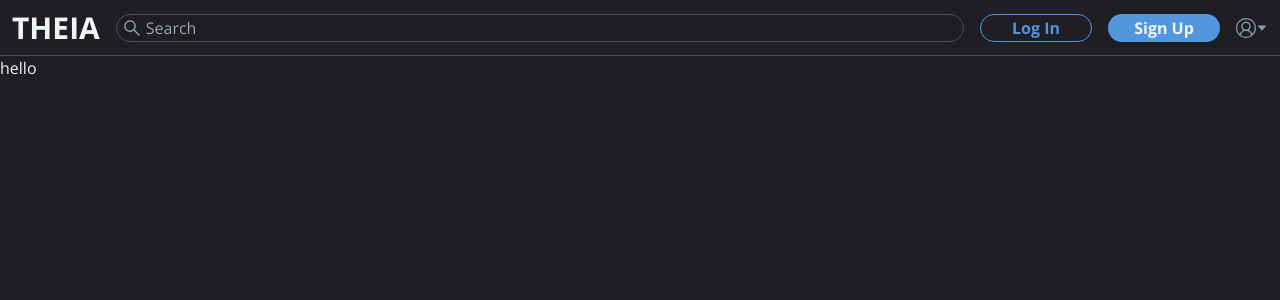
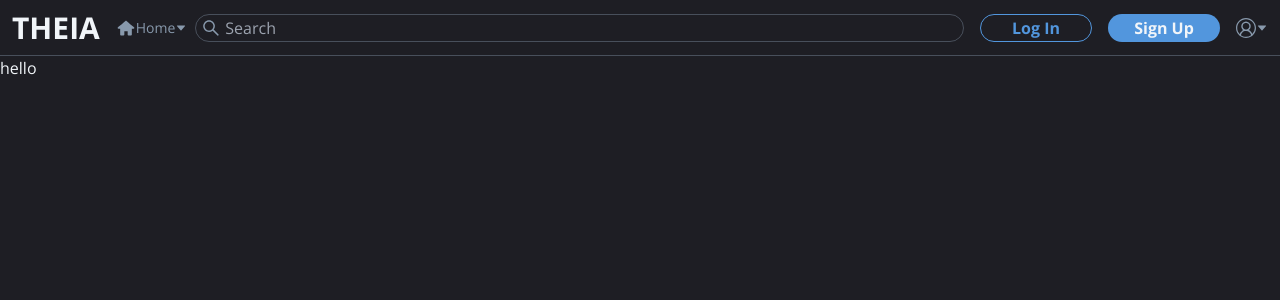
Before and after one commit to ShresthaYaju/projecttheia, a Next.js app: page / in a window 1280 px wide. Shown: the top 300 px of the page. Built offline with nearby package versions, Linux system fonts and the light colour scheme; no server answers.

Commit message:
add mobile responsive

```diff
--- /dev/null
+++ b/src/components/Navbar/Directory/Directory.tsx
@@ -0,0 +1,33 @@
+import React from "react";
+import { AiFillCaretDown } from "react-icons/ai";
+import{TiHome} from "react-icons/ti";
+
+
+
+const UserMenu: React.FC = () => {
+
+
+    return (
+        <div className="flex flex-col ml-1 pl-1  relative">
+        <button
+            id="dropdownDefaultButton"
+            data-dropdown-toggle="dropdownDirectory"
+            className="text-white  focus:outline-none font-medium rounded-lg text-sm  py-2.5 text-center inline-flex items-center "
+            onClick={() => {
+                const dropdown = document.getElementById("dropdownDirectory");
+                dropdown?.classList.toggle("hidden");
+            } }
+            type="button"
+        >
+             <div className=" group flex justify-center items-center">
+                <TiHome className="h-5 w-5 group-hover:text-[#5296dd]  text-primary"/>
+                <p className="hidden md:inline-block text-primary">Home</p>
+                <AiFillCaretDown className="h-3 w-3 group-hover:text-[#5296dd]  text-primary"/>
+                </div>
+        </button>
+
+
+    </div>
+    );
+};
+export default UserMenu;
--- a/src/components/Navbar/Navbar.tsx
+++ b/src/components/Navbar/Navbar.tsx
@@ -5,6 +5,7 @@ import SearchInput from './SearchInput';
 import RightContent from './RightContent/RightContent';
 import { auth } from '@/firebase/clientApp';
 import { useAuthState } from 'react-firebase-hooks/auth';
+import Directory from './Directory/Directory';
 
 
 const Navbar:React.FC = () => {
@@ -12,8 +13,9 @@ const Navbar:React.FC = () => {
     const [user, loading, error] = useAuthState(auth);
 
     return (
-        <div className='flex h-14 py-[6px] px-3 border-b-[1px] border-primary/40 items-center'>
+        <div className='flex h-14 py-[6px] px-3 border-b-[1px]  border-primary/40 items-center'>
             <p className='text-3xl font-bold font-sans flex-shrink-0 mr-2'>THEIA</p>
+            <Directory/>
             <SearchInput />
             <RightContent user={user}/>
 
--- a/src/components/Navbar/RightContent/Icons.tsx
+++ b/src/components/Navbar/RightContent/Icons.tsx
@@ -29,7 +29,7 @@ const Icons: React.FC = () => {
       <div className="flex mx-[1px] p-1 cursor-pointer ">
           <IoNotificationsOutline className="text-xl text-primary/80 hover:text-[#5296dd] transition-all duration-300 ease-in-out" />
         </div>
-      <div className="hidden md:flex mx-[1px] p-1 cursor-pointer ">
+      <div className=" md:flex mx-[1px] p-1 cursor-pointer ">
           <IoAddOutline className="text-2xl text-primary/80 hover:text-[#5296dd] transition-all duration-300 ease-in-out" />
         </div>
 
--- a/src/components/Navbar/RightContent/UserMenu.tsx
+++ b/src/components/Navbar/RightContent/UserMenu.tsx
@@ -3,20 +3,18 @@ import React from "react";
 import { AiFillCaretDown } from "react-icons/ai";
 import { FaUserAstronaut } from "react-icons/fa";
 import { VscAccount } from "react-icons/vsc";
-import {CgProfile} from "react-icons/cg";
-import{MdLogin} from "react-icons/md";
+import { CgProfile } from "react-icons/cg";
+import { MdLogin } from "react-icons/md";
 import { auth } from "@/firebase/clientApp";
 import { useSetRecoilState } from "recoil";
 import { authModalState } from "@/atoms/authModalAtom";
-
 
 type UserMenuProps = {
   user?: User | null;
 };
 
 const UserMenu: React.FC<UserMenuProps> = ({ user }) => {
-
-const setAuthModalState= useSetRecoilState(authModalState);
+  const setAuthModalState = useSetRecoilState(authModalState);
 
   return (
     <div className="flex flex-col ml-1 pl-1  relative">
@@ -27,28 +25,34 @@ const setAuthModalState= useSetRecoilState(authModalState);
         onClick={() => {
           const dropdown = document.getElementById("dropdown");
           dropdown?.classList.toggle("hidden");
-            } }
+        }}
         type="button"
       >
         {user ? (
+          <div className="flex">
             <div className=" group flex items-center">
               <FaUserAstronaut className="h-5 w-5 group-hover:text-[#5296dd]  text-primary" />
-                    <p className="hidden md:inline-block text-primary mx-1 text-sm group-hover:text-[#5296dd]">{user.displayName
-                    ? user.displayName: user.email?.split("@")[0]
-                    }</p>
-                    <AiFillCaretDown className="h-3 w-3 group-hover:text-[#5296dd]  text-primary"/>
+              <p className="hidden md:inline-block text-primary mx-1 text-sm group-hover:text-[#5296dd]">
+                {user.displayName
+                  ? user.displayName
+                  : user.email?.split("@")[0]}
+              </p>
+              <AiFillCaretDown className="h-3 w-3 group-hover:text-[#5296dd]  text-primary" />
+            </div>
           </div>
         ) : (
+          <div className="flex">
             <div className=" group flex items-center">
-                <VscAccount className="h-5 w-5 group-hover:text-[#5296dd]  text-primary"/>
-                <AiFillCaretDown className="h-3 w-3 group-hover:text-[#5296dd]  text-primary"/>
+              <VscAccount className="h-5 w-5 group-hover:text-[#5296dd]  text-primary" />
+              <AiFillCaretDown className="h-3 w-3 group-hover:text-[#5296dd]  text-primary" />
+            </div>
           </div>
         )}
-
       </button>
 
-        {
-            user ? (<>
+      {user ? (
+        <>
+          <div className="flex">
             <div
               id="dropdown"
               className="z-10  hidden right-0 absolute top-[49px] bg-white divide-y divide-gray-100 rounded-b-lg shadow  dark:bg-gray-700"
@@ -63,20 +67,22 @@ const setAuthModalState= useSetRecoilState(authModalState);
                     className="block px-2 py-2 hover:bg-gray-100 dark:hover:bg-gray-600 dark:hover:text-white"
                   >
                     <div className="group flex justify-center items-center">
-                        <CgProfile className="group-hover:text-[#5296dd] h-4 w-4 mr-1"/>
+                      <CgProfile className="group-hover:text-[#5296dd] h-4 w-4 mr-1" />
                       <p className="group-hover:text-[#5296dd]">Profile</p>
                     </div>
                   </a>
                 </li>
-                <li onClick={()=>{
+                <li
+                  onClick={() => {
                     signOut(auth);
-                }}>
+                  }}
+                >
                   <a
                     href="#"
                     className="block px-2 py-2 hover:bg-gray-100 dark:hover:bg-gray-600 dark:hover:text-white"
                   >
                     <div className="group flex justify-center items-center">
-                        <MdLogin className="group-hover:text-[#5296dd] h-4 w-4 mr-1"/>
+                      <MdLogin className="group-hover:text-[#5296dd] h-4 w-4 mr-1" />
                       <p className="group-hover:text-[#5296dd]">Log Out</p>
                     </div>
                   </a>
@@ -99,9 +105,9 @@ const setAuthModalState= useSetRecoilState(authModalState);
                 </li>
               </ul>
             </div>
-            </>):
-
-            (
+          </div>
+        </>
+      ) : (
         <div
           id="dropdown"
           className="z-10  hidden right-0 absolute top-[49px] bg-white divide-y divide-gray-100 rounded-b-lg shadow  dark:bg-gray-700"
@@ -110,26 +116,25 @@ const setAuthModalState= useSetRecoilState(authModalState);
             className="py-2  text-sm text-gray-700 dark:text-gray-200"
             aria-labelledby="dropdownDefaultButton"
           >
-            <li className="px-2 group w-40 dark:hover:bg-gray-600 rounded-lg"
-            onClick={()=>{
-                setAuthModalState({open:true,view:"login"});
-            }
-            }
+            <li
+              className="px-2 group w-40 dark:hover:bg-gray-600 rounded-lg"
+              onClick={() => {
+                setAuthModalState({ open: true, view: "login" });
+              }}
             >
               <a
                 href="#"
                 className="block  py-2 rounded-lg hover:bg-gray-100 dark:hover:bg-gray-600 dark:hover:text-white"
               >
                 <div className="group flex justify-center items-center">
-                        <CgProfile className="group-hover:text-[#5296dd] h-4 w-4 mr-1"/>
+                  <CgProfile className="group-hover:text-[#5296dd] h-4 w-4 mr-1" />
                   <p className="group-hover:text-[#5296dd]">Login / SignUp</p>
                 </div>
               </a>
             </li>
           </ul>
         </div>
-            )
-        }
+      )}
     </div>
   );
 };
--- a/src/components/Navbar/SearchInput.tsx
+++ b/src/components/Navbar/SearchInput.tsx
@@ -13,7 +13,7 @@ const SearchInput: React.FC<SearchInputProps> = () => {
       <input
         type="text"
         placeholder="Search"
-        className="flex-1 bg-inherit focus:outline-none text-m .placeholder-primary/60 "
+        className="flex-1 bg-inherit focus:outline-none  .placeholder-primary/60 "
       />
       <button type="submit" hidden></button>
 
```
Lines whose indentation alone changed are shown as unchanged.
